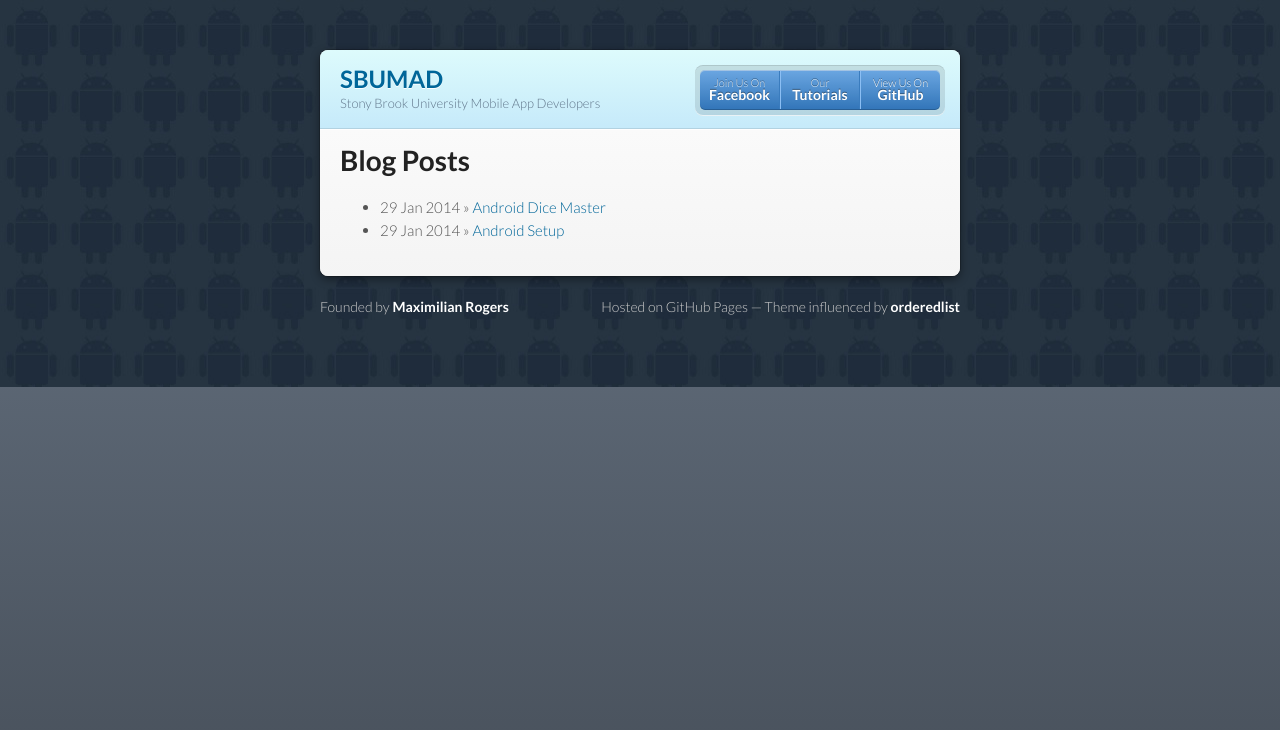
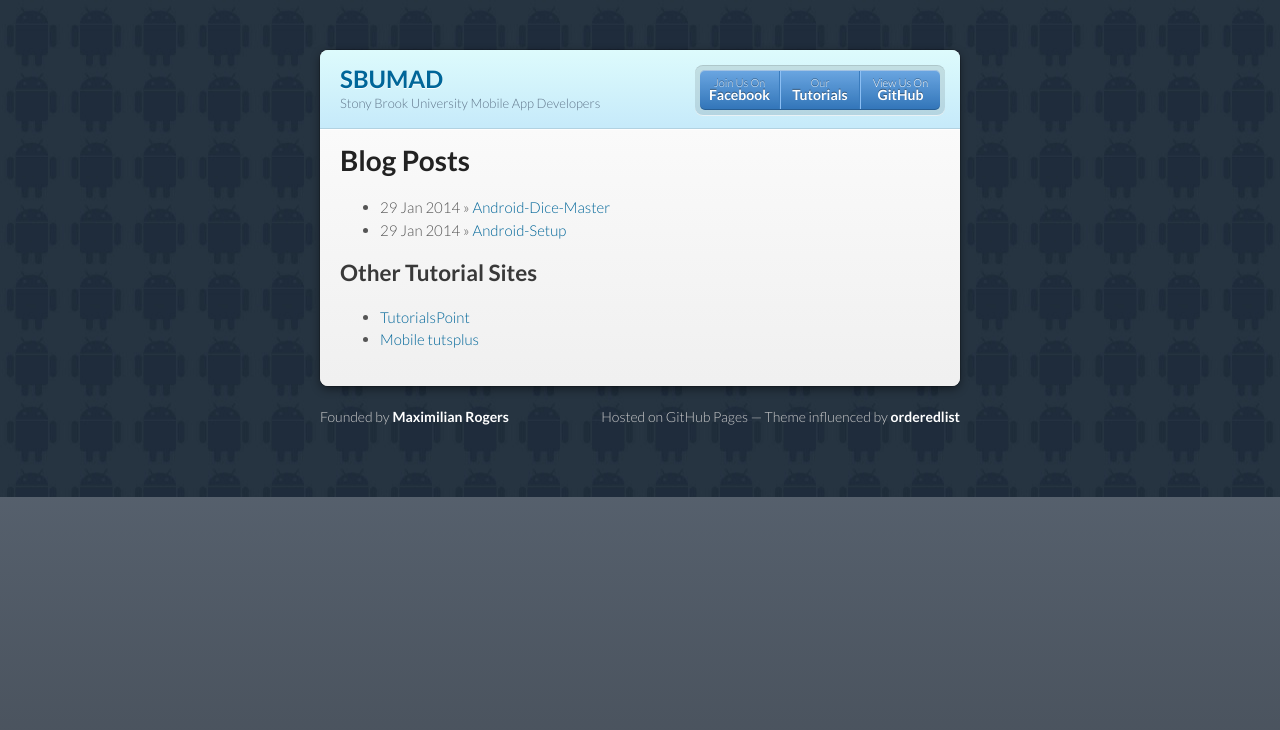
Before and after one commit to SBUMAD/SBUMAD.github.io, a Jekyll site: the page built from pages.html, in a window 1280 px wide. Shown: the top 730 px of the page. Built offline with Jekyll 4.4.1, drawn with Linux system fonts in a browser that asks for light colours; Markdown is read by kramdown in place of the engine named in the settings.

Commit message:
Adding other tutorial sites

```diff
--- a/_layouts/post.html
+++ b/_layouts/post.html
@@ -41,7 +41,7 @@
           <ul>
             <li><a href="https://www.facebook.com/groups/SBUMAD/">Join Us On<strong>Facebook</strong></a></li>
             <li><a href="../../../../../pages.html">Our <strong>Tutorials</strong></a></li>
-            <li><a href="https://github.com/SBUMAD" style="color:#FFF;">View Us On <strong>GitHub</strong></a></li>
+            <li><a href="https://github.com/SBUMAD/{{page.title}}" style="color:#FFF;">View Us On <strong>GitHub</strong></a></li>
         </ul>
         </header>
         <section>
--- a/_posts/2014-01-29-AndroidSetup.markdown
+++ b/_posts/2014-01-29-AndroidSetup.markdown
@@ -1,6 +1,6 @@
 ---
 layout: post
-title:  "Android Setup"
+title:  "Android-Setup"
 date:   2014-01-29 21:34:10
 categories: android tutorials
 ---
@@ -119,7 +119,8 @@
 <p> So lets try out print some Logs. Go to Src->com.SBUMAD.helloworld and open up MainActivity.java</p>
 <img src="../../../../../images/Android/SetupLog01.png">
 <p> Now under OnCreate append </p>
-{% highlight java %}Log.i("MyApp", "Info: Use me to spit out basic infomation like ensuring a function is being called");
+{% highlight java %}
+Log.i("MyApp", "Info: Use me to spit out basic infomation like ensuring a function is being called");
 Log.e("MyApp", "Error: Use me to print out throw errors");
 Log.d("MyApp", "Debug: Use to spit out debugging info");
   {% endhighlight %}
--- a/_posts/2014-01-31-AndroidDiceMaster.markdown
+++ b/_posts/2014-01-31-AndroidDiceMaster.markdown
@@ -1,10 +1,9 @@
 ---
 layout: post
-title:  "Android Dice Master"
+title:  "Android-Dice-Master"
 date:   2014-01-29 21:34:10
 categories: android tutorials
 ---
-
 <h2> Dice Master </h2>
 <p> In this tutorial, we will be building a dice rolling app. It will be able to roll n number of dice of one of the Platonic solid dice {4, 6, 8, 10, 12, 20} or a coin. The app will spit out the sum. </p>
 <p> The goal of this tutorial is to teach you how to read in user input and apply changes to the applications views in real time. As well as explain the concept of Android resources. </p>
--- a/pages.html
+++ b/pages.html
@@ -11,3 +11,11 @@
     {% endfor %}
   </ul>
 </div>
+
+<div>
+	<h2>Other Tutorial Sites</h2>
+	<ul>
+		<li><a href="http://www.tutorialspoint.com/android/">TutorialsPoint</a></li>
+		<li><a href="http://mobile.tutsplus.com/category/tutorials/android/">Mobile tutsplus</a></li>
+	</ul>
+</div>
```
Also changed, not shown: 3 other files.
